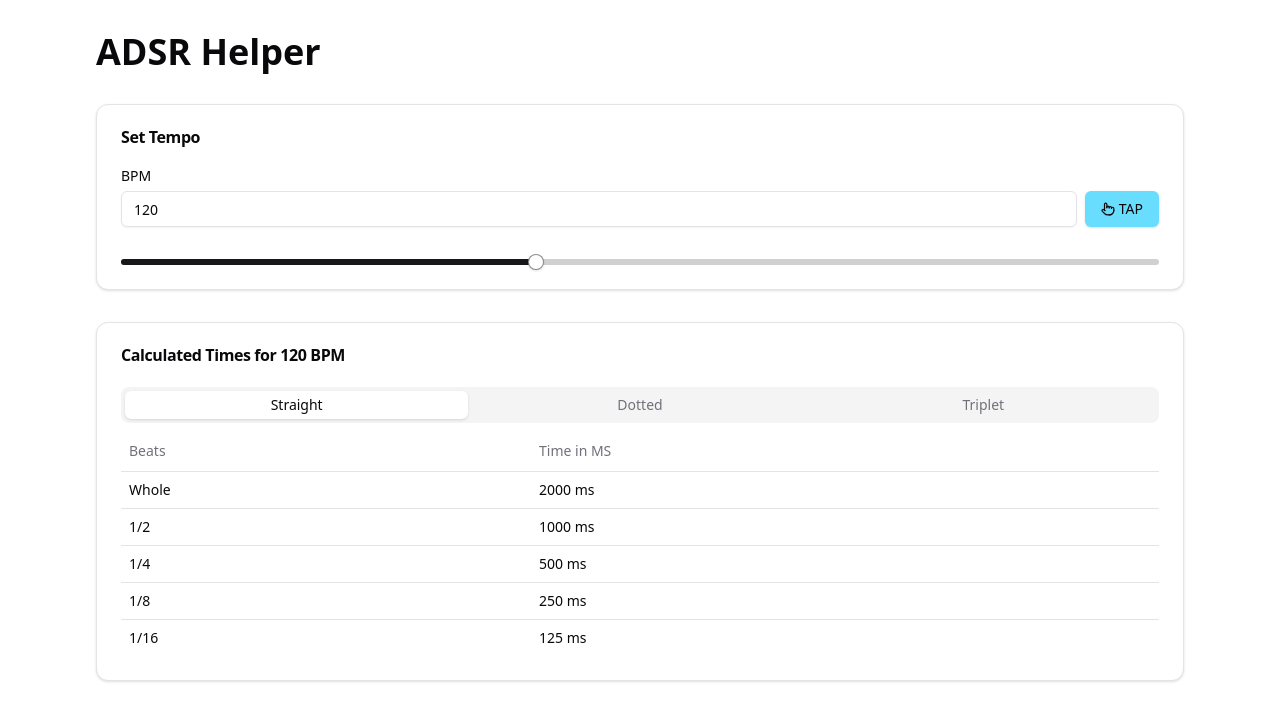
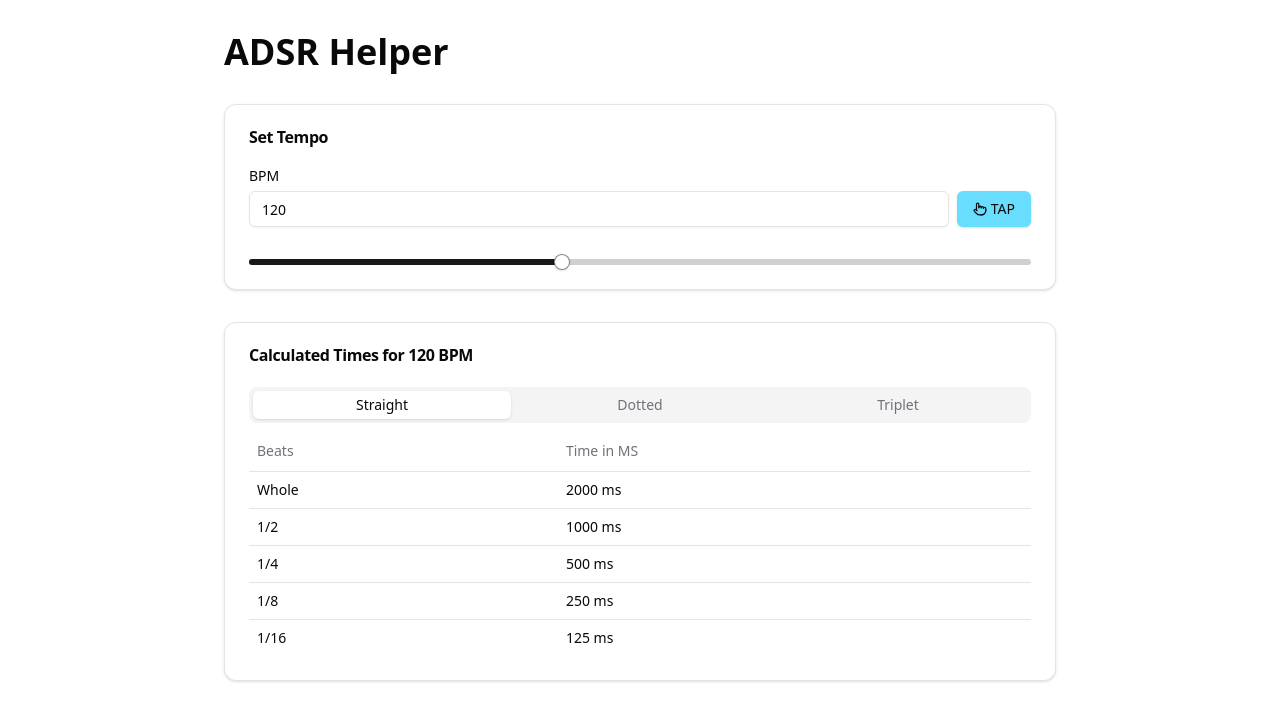
Before and after one commit to colinhemphill/clamor, a React (Vite) app: page / in a window 1280 px wide. Shown: the top 720 px of the page. Built offline with nearby package versions, Linux system fonts and the light colour scheme.

Commit message:
Style fixes.

```diff
--- a/src/App.tsx
+++ b/src/App.tsx
@@ -5,7 +5,7 @@ import TimeChart from './components/TimeChart';
 export default function App() {
   return (
     <div className="py-8">
-      <div className="container">
+      <div className="container max-w-screen-lg">
         <Heading level={1}>ADSR Helper</Heading>
 
         <div className="mt-8">
--- a/src/components/TimeChart.tsx
+++ b/src/components/TimeChart.tsx
@@ -86,7 +86,7 @@ export default function TimeChart() {
               </TableHeader>
               <TableBody>
                 {timings.map((timing) => (
-                  <TableRow>
+                  <TableRow key={timing.name}>
                     <TableCell>{timing.name}</TableCell>
                     <TableCell>{getTime(timing.beats)} ms</TableCell>
                   </TableRow>
@@ -106,7 +106,7 @@ export default function TimeChart() {
               </TableHeader>
               <TableBody>
                 {timings.map((timing) => (
-                  <TableRow>
+                  <TableRow key={`${timing.name}-${Swing.Dotted}`}>
                     <TableCell>{timing.name}</TableCell>
                     <TableCell>
                       {getTime(timing.beats, Swing.Dotted)} ms
@@ -128,7 +128,7 @@ export default function TimeChart() {
               </TableHeader>
               <TableBody>
                 {timings.map((timing) => (
-                  <TableRow>
+                  <TableRow key={`${timing.name}-${Swing.Triplet}`}>
                     <TableCell>{timing.name}</TableCell>
                     <TableCell>
                       {getTime(timing.beats, Swing.Triplet)} ms
```
